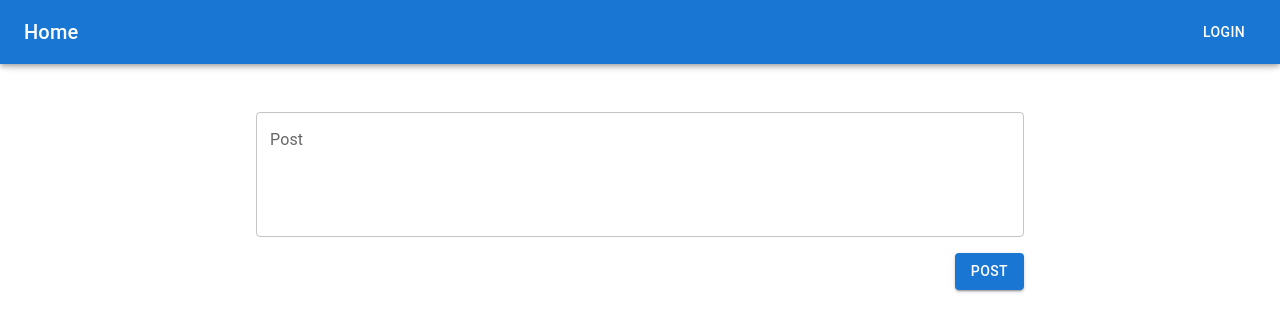
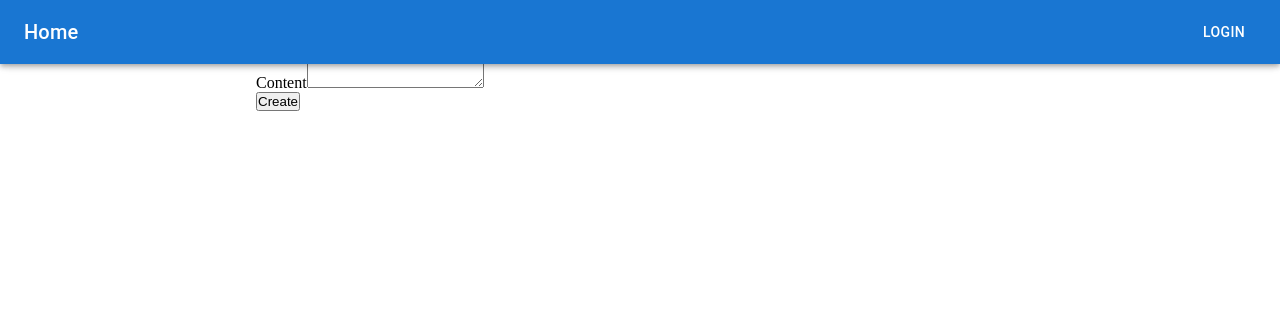
Before and after one commit to ParhamInBinary/Userbased-Content-Express-React-TS, a React (Vite) app in the folder client/: page / in a window 1280 px wide. Shown: the top 332 px of the page. Built offline with nearby package versions, Linux system fonts and the light colour scheme.

Commit message:
Attempt to fetch

```diff
--- a/client/src/App.tsx
+++ b/client/src/App.tsx
@@ -12,7 +12,7 @@ export default function App() {
     <Routes>
       <Route path="/" element={<Home />} />
       <Route path="/login" element={<Login />} />
-      <Route path="/register" element={<Register />} />
+      <Route path="/api/users/register" element={<Register />} />
     </Routes>
     </main>
     </>
--- a/client/src/CreatePost.tsx
+++ b/client/src/CreatePost.tsx
@@ -1,26 +1,60 @@
 import TextField from '@mui/material/TextField';
 import Button from '@mui/material/Button';
+import { useState } from 'react';
 
 
 export function CreatePost() {
-    return(
-        <>
-            <div className="postInputContainer" style={{ paddingTop: '7rem'}}>
-                <TextField
-                    id="outlined-multiline-static"
-                    label="Post"
-                    multiline
-                    fullWidth
-                    rows={4}
-                    placeholder='A penny for your thoughts'
-                    />
-            </div>
 
-        <div style={{ display: 'flex', flexDirection: 'column', alignItems: 'end'}}>
-            <Button variant="contained" size="medium" style={{ marginTop: '1rem'}}>
-          Post
-        </Button>
-        </div>
-        </>
-    )
-}
+  const [title, setTitle] = useState('');
+  const [content, setContent] = useState('');
+
+  const handleSubmit = async (e: React.FormEvent) => {
+    e.preventDefault();
+
+    try {
+      const response = await fetch('/api/posts', {
+        method: 'POST',
+        headers: {
+          'Content-Type': 'application/json',
+        },
+        body: JSON.stringify({
+          title,
+          content,
+        }),
+      });
+
+      if (response.status == 201) {
+        setTitle('');
+        setContent('');
+      } else {
+        throw new Error('Failed to create post');
+      }
+    } catch (err) {
+      console.error(err);
+    }
+  };
+
+    return (
+        <form onSubmit={handleSubmit} style={{marginTop: "60 rem"}}>
+          <h1>Create a new post</h1>
+          <div>
+            <label htmlFor="title">Title</label>
+            <input
+              type="text"
+              id="title"
+              value={title}
+              onChange={(e) => setTitle(e.target.value)}
+            />
+          </div>
+          <div>
+            <label htmlFor="content">Content</label>
+            <textarea
+              id="content"
+              value={content}
+              onChange={(e) => setContent(e.target.value)}
+            />
+          </div>
+          <button type="submit">Create</button>
+        </form>
+      );
+    }
--- a/client/src/Login.tsx
+++ b/client/src/Login.tsx
@@ -57,7 +57,7 @@ export function Login() {
             size="large"
             sx={{ mt: 3 }}
             fullWidth
-            onClick={() => navigate('/register')}
+            onClick={() => navigate('/api/users/register')}
           >
             Register
           </Button>
--- a/client/src/Register.tsx
+++ b/client/src/Register.tsx
@@ -1,14 +1,43 @@
 import AccountCircleIcon from '@mui/icons-material/AccountCircle';
 import { Button, TextField, Box } from "@mui/material";
+import { useState } from 'react';
 import { useNavigate } from 'react-router-dom';
 
 export function Register() {
-    const navigate = useNavigate();
+  const navigate = useNavigate();
+  const [username, setUsername] = useState('');
+  const [password, setPassword] = useState('');
+  const [repeatPassword, setRepeatPassword] = useState('');
 
-//   const handleSubmit = (event) => {
-//     event.preventDefault();
-//     handle login logic here
-//   };
+  const handleSubmit = async (event: React.FormEvent) => {
+    event.preventDefault();
+
+    if (password !== repeatPassword) {
+      console.error('Passwords do not match');
+      return;
+    }
+
+    try {
+      const response = await fetch('http://localhost:5173/api/users/register', {
+        method: 'POST',
+        headers: {
+          'Content-Type': 'application/json',
+        },
+        body: JSON.stringify({
+          username,
+          password,
+        }),
+      });
+
+      if (response.status == 201) {
+        navigate('/login');
+      } else {
+        throw new Error('Failed to register');
+      }
+    } catch (err) {
+      console.log(err);
+    }
+  };
 
   return (
     <Box
@@ -21,17 +50,19 @@ export function Register() {
         flexDirection: 'column'
       }}
     >
-        <AccountCircleIcon sx={{ fontSize: 96, color: 'lightgray' }} />
+      <AccountCircleIcon sx={{ fontSize: 96, color: 'lightgray' }} />
       <Box sx={{ width: "100%", maxWidth: "400px" }}>
-        <form >
+        <form onSubmit={handleSubmit}>
           <TextField
-            id="email"
-            label="Email Address"
-            type="email"
+            id="username"
+            label="Username"
+            type="string"
             fullWidth
             required
             margin="normal"
             variant="outlined"
+            value={username}
+            onChange={(e) => setUsername(e.target.value)}
           />
           <TextField
             id="password"
@@ -41,6 +72,8 @@ export function Register() {
             required
             margin="normal"
             variant="outlined"
+            value={password}
+            onChange={(e) => setPassword(e.target.value)}
           />
           <TextField
             id="repeatPassword"
@@ -50,6 +83,8 @@ export function Register() {
             required
             margin="normal"
             variant="outlined"
+            value={repeatPassword}
+            onChange={(e) => setRepeatPassword(e.target.value)}
           />
           <Button
             type="submit"
```
Also changed, not shown: client/src/Home.tsx (line endings or trailing spaces).
